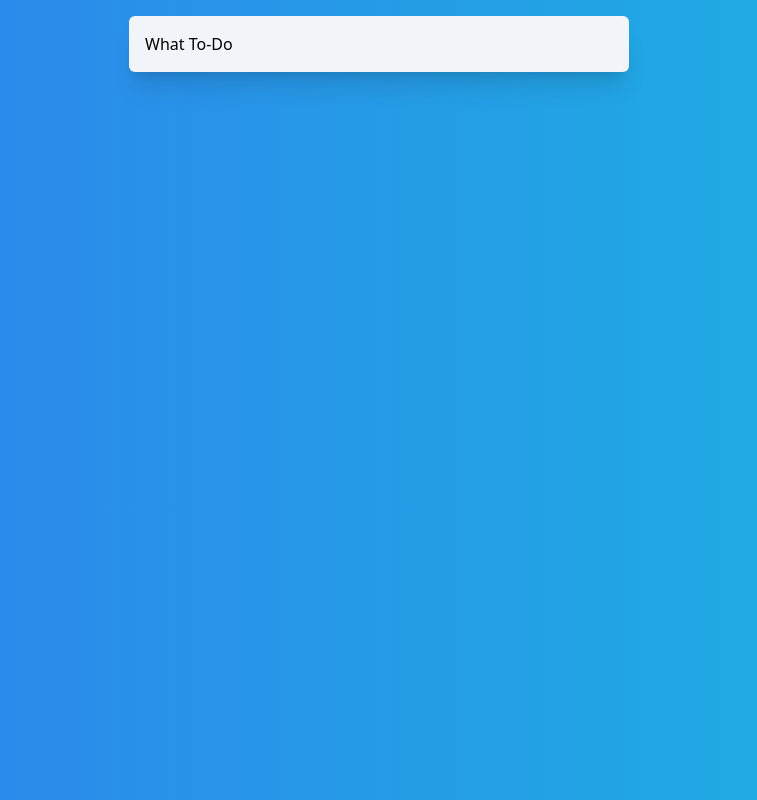
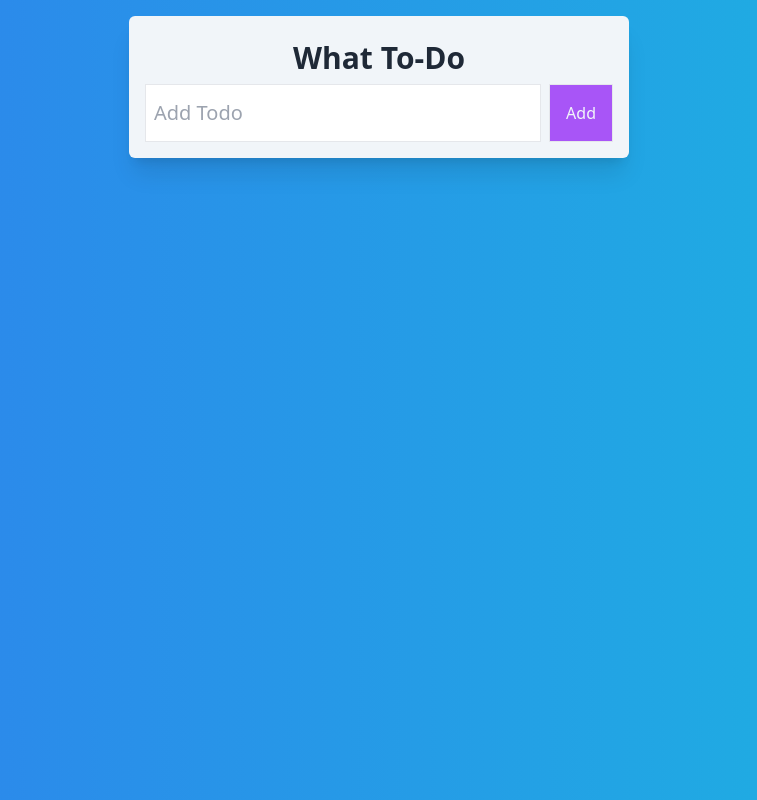
Before and after one commit to HossainRafi/ReactTodoProject, a React (Create React App) app: page / in a window 1280 px wide. Shown: the whole page, without its empty margins (261-1018 px from the left). Built offline with nearby package versions, Linux system fonts and the light colour scheme; the HTML template or start-up script is replaced by a standard one.

Commit message:
form done

```diff
--- a/src/App.js
+++ b/src/App.js
@@ -3,13 +3,22 @@ import React from "react";
 const style = {
   bg: `h-screen w-screen p-4 bg-gradient-to-r from-[#2F80ED] to-[#1CB5E0]`,
   container: `bg-slate-100 max-w-[500px] w-full m-auto rounded-md shadow-xl p-4`,
+  heading: `text-3xl font-bold text-center text-gray-800 p-2`,
+  form: `flex justify-between`,
+  input: `border p-2 w-full text-xl`,
+  button: `border p-4 ml-2 bg-purple-500 text-slate-100`,
+  count: `text-center p-2`,
 };
 
 function App() {
   return (
     <div className={style.bg}>
       <div className={style.container}>
-        <div className={style.heading}>What To-Do</div>
+        <h3 className={style.heading}>What To-Do</h3>
+        <form className={style.form}>
+          <input className={style.input} type="text" placeholder="Add Todo" />
+          <button className={style.button}>Add</button>
+        </form>
       </div>
     </div>
   );
```
